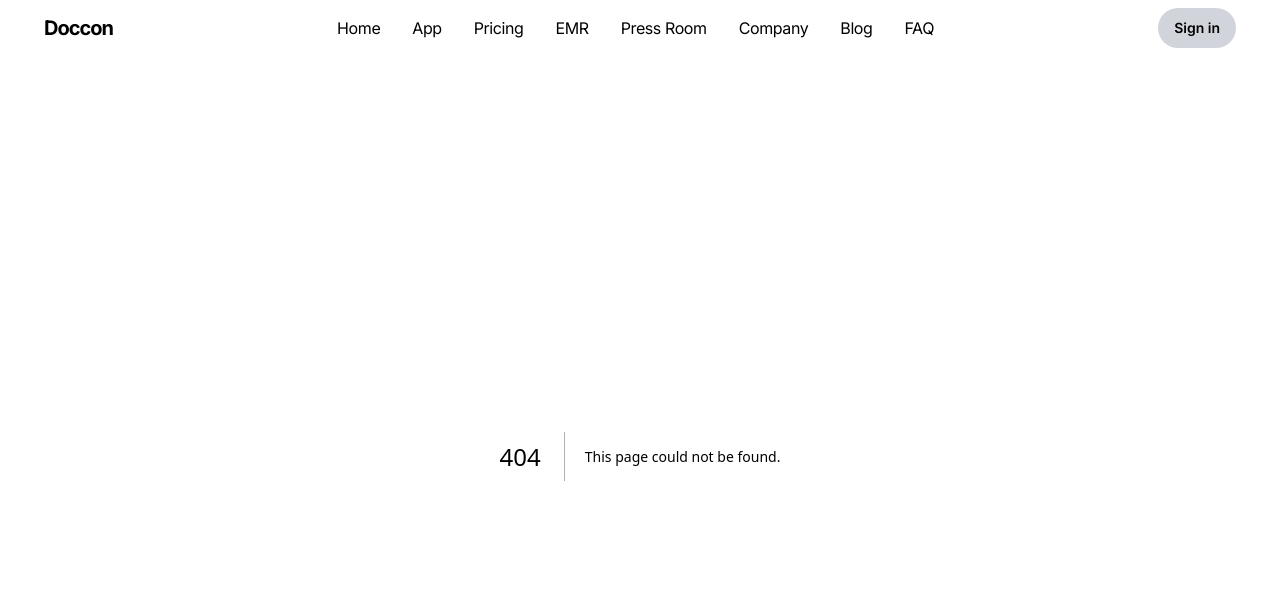
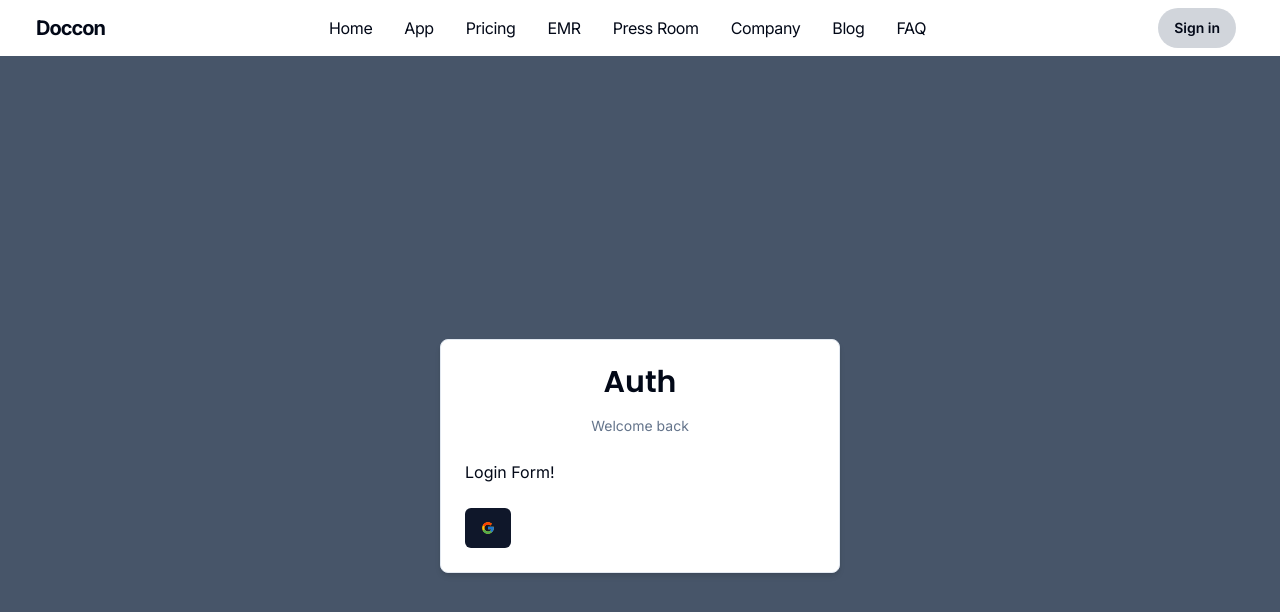
Before and after one commit to SatwikPanda/healthApp, a Next.js app: page /auth/login in a window 1280 px wide. Before the commit this address had no page. Shown: the top 612 px of the page. Built offline with nearby package versions, Linux system fonts and the light colour scheme.

Commit message:
auth page

```diff
--- a/package.json
+++ b/package.json
@@ -18,6 +18,7 @@
     "next": "14.2.3",
     "react": "^18",
     "react-dom": "^18",
+    "react-icons": "^5.2.1",
     "tailwind-merge": "^2.3.0",
     "tailwindcss-animate": "^1.0.7",
     "zod": "^3.23.8"
--- /dev/null
+++ b/src/app/auth/login/layout.tsx
@@ -0,0 +1,9 @@
+const AuthLayout = ({ children}: { children: React.ReactNode }) => {
+    return (
+        <div className="h-full flex items-center justify-center bg-slate-600">
+            {children}
+        </div>
+    );
+}
+
+export default AuthLayout;
--- /dev/null
+++ b/src/app/auth/login/page.tsx
@@ -0,0 +1,9 @@
+import { LoginForm } from "@/components/auth/login-form"
+
+const LoginPage = () => {
+    return (
+        <LoginForm />
+    );
+}
+
+export default LoginPage;
--- a/src/app/page.tsx
+++ b/src/app/page.tsx
@@ -2,6 +2,7 @@ import { Poppins } from "next/font/google";
 import { cn } from "@/lib/utils";
 import { Button } from "@/components/ui/button"
 import { LoginButton } from "@/components/auth/login-button";
+import Navbar from "@/components/Navbar";
 
 const font = Poppins({
   subsets: ["latin"],
--- a/src/components/Navbar.tsx
+++ b/src/components/Navbar.tsx
@@ -7,8 +7,8 @@ const Navbar = () => {
     return (
         <header>
             <nav>
-                <div className="px-9 py-2 flex justify-between items-center">
-                    <div className="mx-2">
+                <div className="px-5 py-2 lg:px-9 flex justify-between items-center">
+                    <div className="">
                         <Link href="#" className="font-bold text-xl tracking-tighter">Doccon</Link>
                     </div>
                     <div className="flex justify-between tracking-tight hidden lg:block">
--- a/src/components/auth/card-wrapper.tsx
+++ b/src/components/auth/card-wrapper.tsx
@@ -1,6 +1,8 @@
 "use client";
 
 import { Card, CardContent, CardHeader, CardFooter } from "../ui/card";
+import { Header } from "./header";
+import { Social } from "./social";
 
 interface CardWrapperProps {
     children: React.ReactNode;
@@ -15,7 +17,15 @@ export const CardWrapper: React.FC<CardWrapperProps> = ({
 }) => {
     return (
         <Card className="w-[400px] shadow-md">
-            {children}
+            <CardHeader><Header label={headerLabel}/></CardHeader>
+            <CardContent>
+                {children}
+            </CardContent>
+
+                <CardFooter>
+                    <Social />
+                </CardFooter>
+
         </Card>
     )
 }
--- /dev/null
+++ b/src/components/auth/header.tsx
@@ -0,0 +1,24 @@
+import { Poppins } from "next/font/google";
+import { cn } from "@/lib/utils";
+
+const font = Poppins ({
+    subsets: ["latin"],
+    weight: ["600"],
+})
+
+interface HeaderProps {
+    label: string;
+}
+
+export const Header = ({ label }: HeaderProps) => {
+    return (
+        <div className="w-full flex flex-col gap-y-4 items-center justify-center">
+            <h1 className={cn("text-3xl font-semibold", font.className,)}>
+                Auth
+            </h1>
+            <p className="text-muted-foreground text-sm">
+                {label}
+            </p>
+        </div>
+    )
+}
--- a/src/components/auth/login-form.tsx
+++ b/src/components/auth/login-form.tsx
@@ -2,7 +2,7 @@ import { CardWrapper } from "./card-wrapper"
 
 export const LoginForm = () => {
     return(
-        <CardWrapper>
+        <CardWrapper headerLabel="Welcome back" backButtonLabel="Don't have an account?" backButtonHref="/auth/register">
             Login Form!
         </CardWrapper>
     )
--- /dev/null
+++ b/src/components/auth/social.tsx
@@ -0,0 +1,16 @@
+"use client";
+
+import { FcGoogle } from "react-icons/fc";
+import { FaGithub } from "react-icons/fa";
+
+import { Button } from "../ui/button"
+
+export const Social = () => {
+    return (
+        <div className="flex items-center w-full gap-x-2">
+            <Button>
+                <FcGoogle />
+            </Button>
+        </div>
+    )
+}
```
Also changed, not shown: 1 other file (tests, documents, lock files or other folders).
